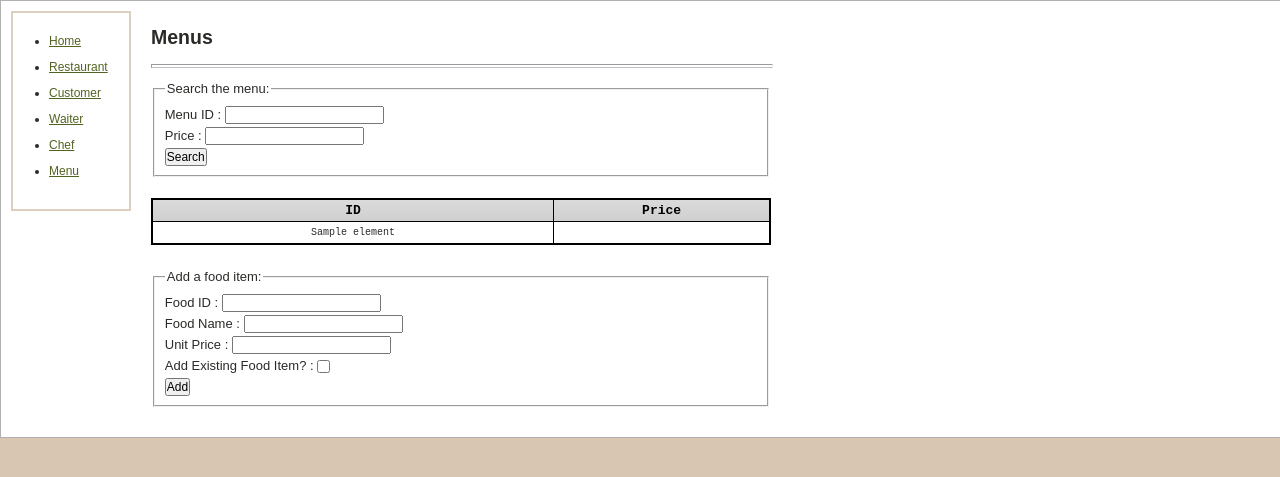
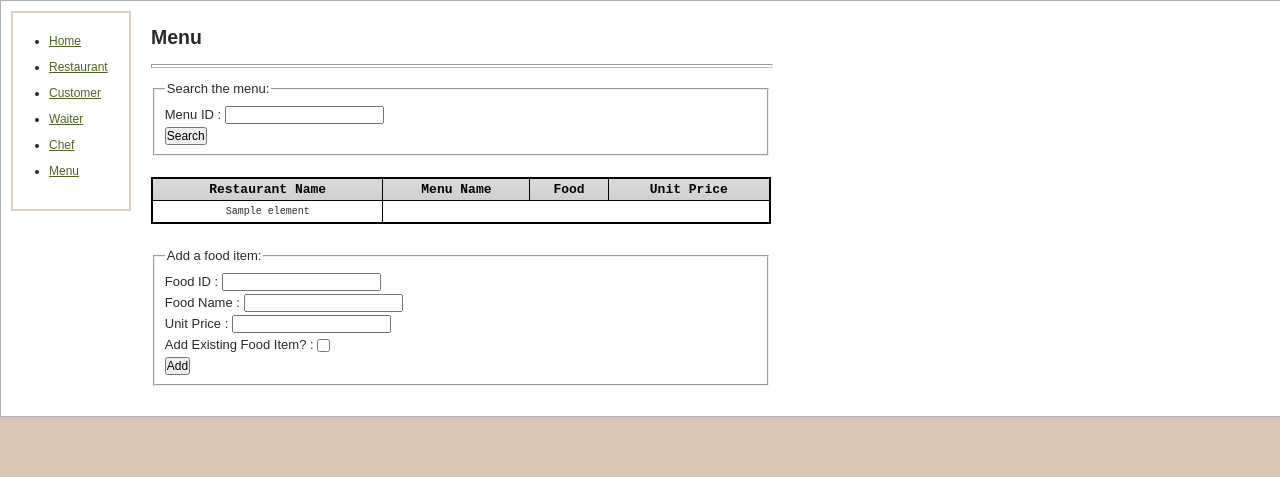
Before and after one commit to Jialin1210/restaurant-management-system, a Flask app: template templates/menu.html in a window 1280 px wide; the page is wider, and only the part inside the window is pictured. Shown: the part 152-629 px from the top of that part. Run offline with Flask 2, Linux system fonts and the light colour scheme; the template is opened without the code that fills it: most values are stand-ins (such as "Sample title", 1, 10 or a date in 2020); parts of the project's set-up code (start-up, migrations or seed data) failed here and were passed over.

Commit message:
update waiter, chef, menu

```diff
--- a/application/chef.py
+++ b/application/chef.py
@@ -1,7 +1,3 @@
-import logging
-from sqlalchemy import text
-
-
 def search_chef(id, request):
     query = '''
 SELECT
@@ -16,7 +12,7 @@ WHERE
 AND c.first_name = '{first}'
 AND c.last_name = '{last}'
 AND c.phone_number = '{phone}'
-    '''.format(cid=str(int(id)),
+    '''.format(cid=id,
     first=request['first_name'],
     last=request['last_name'],
     phone=request['phone_number'])
--- a/application/waiter.py
+++ b/application/waiter.py
@@ -24,7 +24,7 @@ WHERE
 AND w.first_name = '{first}'
 AND w.last_name = '{last}'
 AND w.phone_number = '{phone}'
-    '''.format(wid=str(int(id)),
+    '''.format(wid=id,
     first=request['first_name'],
     last=request['last_name'],
     phone=request['phone_number'])
--- a/server.py
+++ b/server.py
@@ -19,7 +19,8 @@ import json
 from sqlalchemy import *
 from sqlalchemy.pool import NullPool
 from flask import Flask, request, render_template, g, redirect, Response, abort, url_for
-import application.restaurant, application.customer, application.orders, application.waiter
+import application.restaurant, application.customer, application.orders
+import application.waiter, application.chef, application.menu
 
 tmpl_dir = os.path.join(os.path.dirname(os.path.abspath(__file__)), 'templates')
 conf_dir = os.path.join(os.path.dirname(os.path.abspath(__file__)), 'configuration')
@@ -231,8 +232,6 @@ def waiter():
       order.append(c)
     return render_template('waiter.html', **dict(data1=waiter_info, data2=order))
 
-  return render_template('waiter.html')
-
 @app.route('/chef/', methods=['GET','POST'])
 def chef():
     if "GET" == request.method:
@@ -251,8 +250,6 @@ def chef():
           order.append(c)
         return render_template('chef.html', **dict(data1=chef_info, data2=order))
 
-    return render_template('chef.html')
-
 @app.route('/menu/', methods=['GET','POST'])
 def menu():
   if "GET" == request.method:
@@ -265,8 +262,6 @@ def menu():
     for c in cursor:
       menu_info.append(c)
     return render_template('menu.html', **dict(data1=menu_info))
-
-  return render_template('menu.html')
 
 
 '''
--- a/templates/chefs.html
+++ b/templates/chefs.html
@@ -40,7 +40,7 @@
 
             <div class="right_section">
                 <div class="common_content">
-                    <h2>Chefs</h2>
+                    <h2>Chef</h2>
                     <hr>
                     <form accept-charset="UTF-8" action="/chef" autocomplete="off" method="POST"
                         target="_blank">
--- a/templates/menu.html
+++ b/templates/menu.html
@@ -40,14 +40,13 @@
 
             <div class="right_section">
                 <div class="common_content">
-                    <h2>Menus</h2>
+                    <h2>Menu</h2>
                     <hr>
-                    <form accept-charset="UTF-8" action="/menu" autocomplete="off" method="POST"
+                    <form accept-charset="UTF-8" action="/menu/" autocomplete="off" method="POST"
                         target="_blank">
                         <fieldset>
                             <legend>Search the menu:</legend>
                                 <label for="menu_id">Menu ID : </label><input name="menu_id" type="text"value="" /> <br />
-                                <label for="price">Price : </label> <input name="price"type="text" value="" /> <br />
                                 <input type="submit" value="Search" onclick="loading();">
                         </fieldset>
                     </form>
@@ -55,8 +54,10 @@
                     <table class="base_qry_render">
                         <thead>
                             <tr>
-                                <th>ID</th>
-                                <th>Price</th>
+                                <th>Restaurant Name</th>
+                                <th>Menu Name</th>
+                                <th>Food</th>
+                                <th>Unit Price</th>
                             </tr>
                         </thead>
                         <tbody>
--- a/templates/waiters.html
+++ b/templates/waiters.html
@@ -40,13 +40,13 @@
 
             <div class="right_section">
                 <div class="common_content">
-                    <h2>Waiters</h2>
+                    <h2>Waiter</h2>
                     <hr>
-                    <form accept-charset="UTF-8" action="/waiter" autocomplete="off" method="POST"
+                    <form accept-charset="UTF-8" action="/waiter/" autocomplete="off" method="POST"
                         target="_blank">
                         <fieldset>
                             <legend>Search the waiter:</legend>
-                                <label for="waiter_id">Waiter ID : </label><input name="chef_id" type="text"value="" /> <br />
+                                <label for="waiter_id">Waiter ID : </label><input name="waiter_id" type="text"value="" /> <br />
                                 <label for="first_name">First name : </label> <input name="first_name"type="text" value="" /> <br />
                                 <label for="last_name">Last name : </label><input name="last_name" type="text" value="" /> <br />
                                 <label for="phone_number">Phone Number : </label><input name="phone_number" type="text" value="" /> <br />
```
